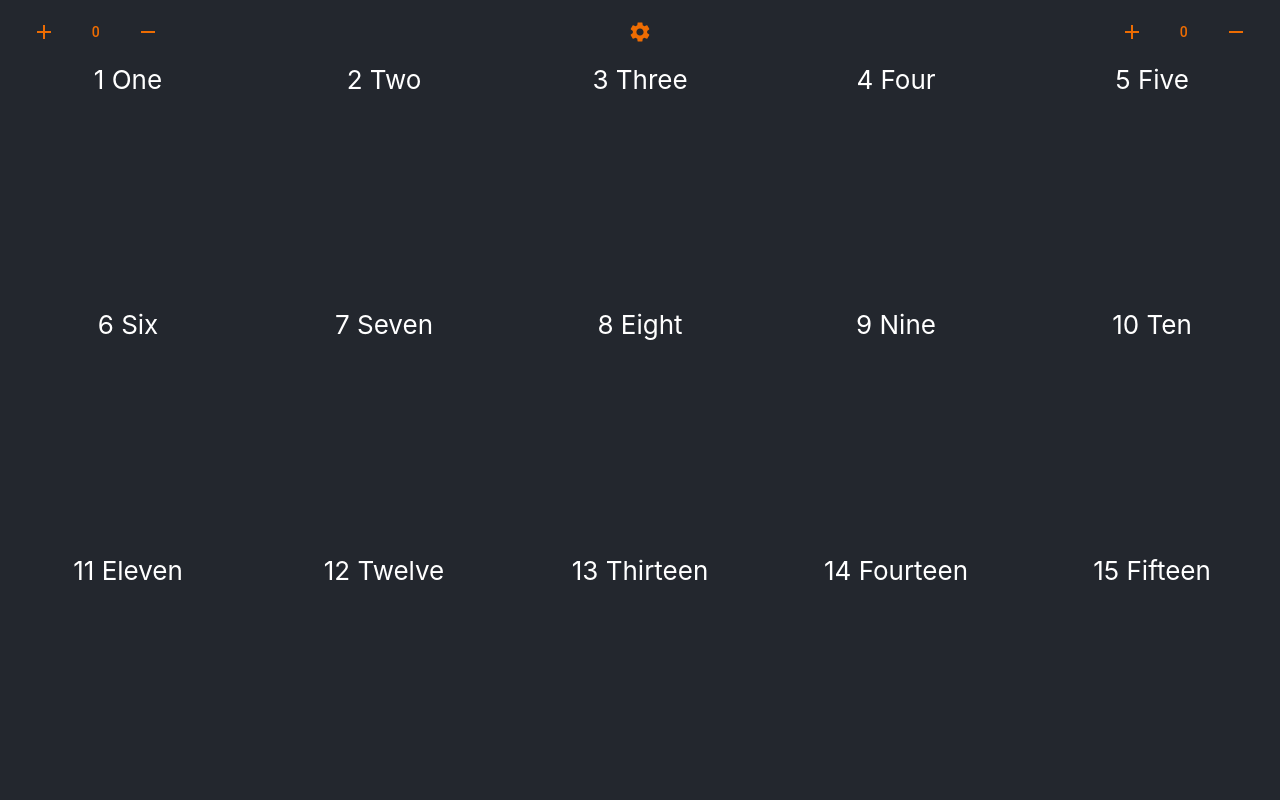
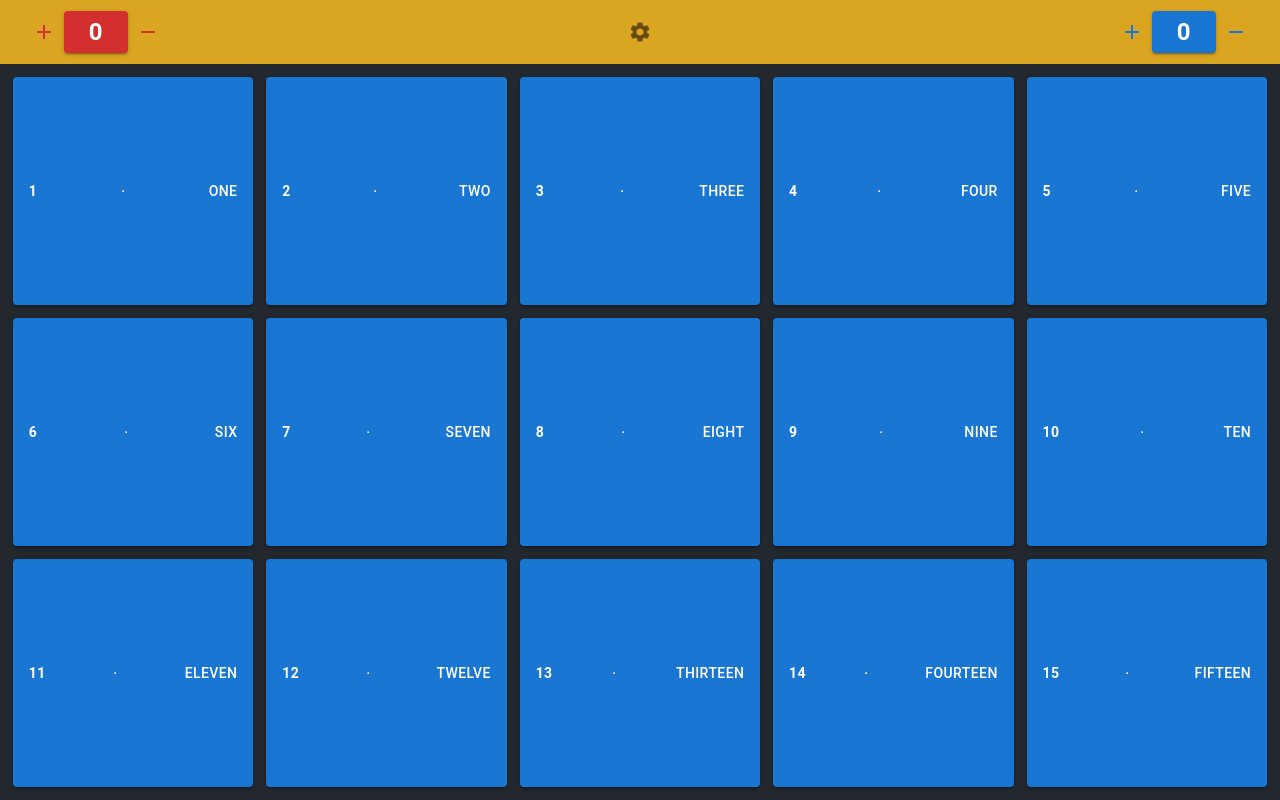
Before and after one commit to delbertina/FlipCardGrid, a React (Create React App) app: page / in a window 1280 px wide. Built offline with nearby package versions, Linux system fonts and the light colour scheme; the HTML template or start-up script is replaced by a standard one.

Commit message:
Update styles

```diff
--- a/src/components/grid-button/grid-button.scss
+++ b/src/components/grid-button/grid-button.scss
@@ -0,0 +1,7 @@
+.grid-button {
+  height: 100%;
+  > button {
+    height: 100%;
+    width: 100%;
+  }
+}
--- a/src/components/grid-button/grid-button.tsx
+++ b/src/components/grid-button/grid-button.tsx
@@ -4,20 +4,22 @@ import React from "react";
 import { GridItem } from "../../types/grid-item";
 
 export interface GridButtonProps {
-  buttonData: GridItem,
+  buttonData: GridItem;
   buttonClicked: () => void;
 }
 
 function GridButton(props: GridButtonProps) {
   return (
+    <div className="grid-button">
       <Button
         variant="contained"
         onClick={() => props.buttonClicked()}
-      className="action-button"
-      color={"info"}
+        color="primary"
       >
+        <strong>{props.buttonData.order}</strong><hr />
         {props.buttonData.title}
       </Button>
+    </div>
   );
 }
 
--- a/src/pages/two-team-guessing/two-team-guessing.scss
+++ b/src/pages/two-team-guessing/two-team-guessing.scss
@@ -2,11 +2,18 @@
   display: flex;
   flex-direction: row;
   justify-content: space-between;
+  background-color: goldenrod;
+  color: #23272e;
 }
 
 .two-team-guessing-toolbar-group {
   display: flex;
   flex-direction: row;
+}
+
+.two-team-guessing-toolbar-text-button > button {
+  padding: 0;
+  font-size: x-large;
 }
 
 .two-team-guessing-toolbar-group-left {
@@ -25,6 +32,8 @@
   display: flex;
   flex-direction: column;
   flex: 1;
+  gap: 1vw;
+  margin: 1vw;
 }
 
 .two-team-guessing-grid-row {
@@ -32,8 +41,9 @@
   flex-direction: row;
   flex: 1;
   width: 100%;
+  gap: 1vw;
 }
 
 .two-team-guessing-grid-row-item {
-    flex: 1
+  flex: 1;
 }
--- a/src/pages/two-team-guessing/two-team-guessing.tsx
+++ b/src/pages/two-team-guessing/two-team-guessing.tsx
@@ -6,6 +6,7 @@ import AddIcon from "@mui/icons-material/Add";
 import RemoveIcon from "@mui/icons-material/Remove";
 import { GridItem } from "../../types/grid-item";
 import { TwoTeamGuessingGridItems } from "./two-team-guessing-data";
+import GridButton from "../../components/grid-button/grid-button";
 
 interface TwoTeamGuessingPageProps {}
 
@@ -31,33 +32,38 @@ class TwoTeamGuessing extends React.Component<
         {/* <AppBar position="fixed"> */}
         <Toolbar className="two-team-guessing-toolbar">
           <div className="two-team-guessing-toolbar-group two-team-guessing-toolbar-group-left">
-              <IconButton aria-label="" color="warning" onClick={() => {}}>
+            <IconButton aria-label="" color="error" onClick={() => {}}>
               <AddIcon />
             </IconButton>
-              <Button color="warning" onClick={() => {}}>
-                0
+            <div className="two-team-guessing-toolbar-text-button">
+              <Button color="error" onClick={() => {}} variant="contained">
+                <strong>0</strong>
               </Button>
-              <IconButton aria-label="" color="warning" onClick={() => {}}>
+            </div>
+            <IconButton aria-label="" color="error" onClick={() => {}}>
               <RemoveIcon />
             </IconButton>
           </div>
           <div className="two-team-guessing-toolbar-group two-team-guessing-toolbar-group-middle">
-              <IconButton
-                aria-label="settings"
-                color="warning"
-                onClick={() => {}}
-              >
+            <IconButton aria-label="settings" onClick={() => {}}>
               <SettingsIcon />
             </IconButton>
           </div>
           <div className="two-team-guessing-toolbar-group two-team-guessing-toolbar-group-right">
-              <IconButton aria-label="" color="warning" onClick={() => {}}>
+            <IconButton aria-label="" color="primary" onClick={() => {}}>
               <AddIcon />
             </IconButton>
-              <Button color="warning" onClick={() => {}}>
-                0
+            <div className="two-team-guessing-toolbar-text-button">
+              <Button
+                color="primary"
+                onClick={() => {}}
+                variant="contained"
+                className="two-team-guessing-toolbar-text-button"
+              >
+                <strong>0</strong>
               </Button>
-              <IconButton aria-label="" color="warning" onClick={() => {}}>
+            </div>
+            <IconButton aria-label="" color="primary" onClick={() => {}}>
               <RemoveIcon />
             </IconButton>
           </div>
@@ -67,7 +73,12 @@ class TwoTeamGuessing extends React.Component<
           {this.state.gridItems.map((itemList, listIndex) => (
             <div className="two-team-guessing-grid-row" key={listIndex}>
               {itemList.map((item, itemIndex) => (
-              <div className="two-team-guessing-grid-row-item" key={itemIndex}>{item.order} {item.title}</div>
+                <div
+                  className="two-team-guessing-grid-row-item"
+                  key={itemIndex}
+                >
+                  <GridButton buttonData={item} buttonClicked={() => {}} />
+                </div>
               ))}
             </div>
           ))}
```
Lines whose indentation alone changed are shown as unchanged.
